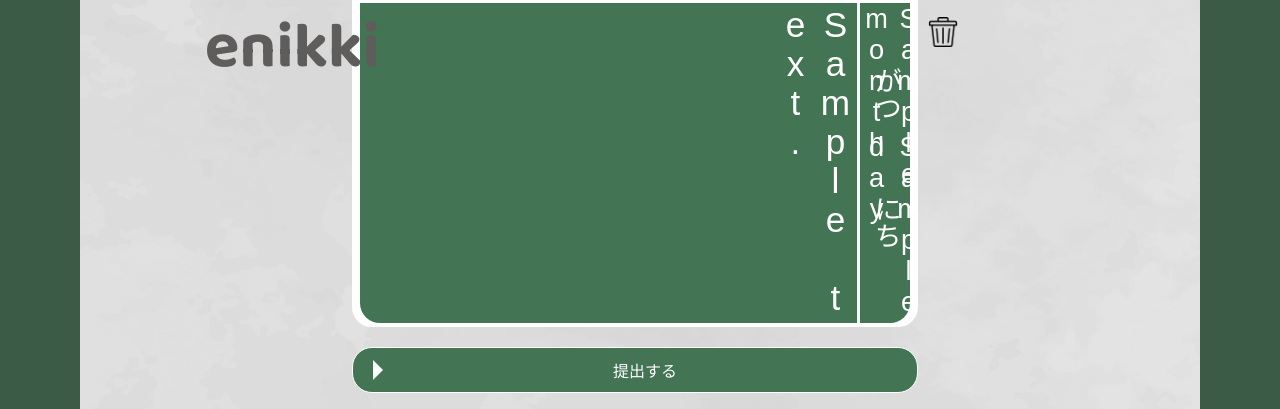
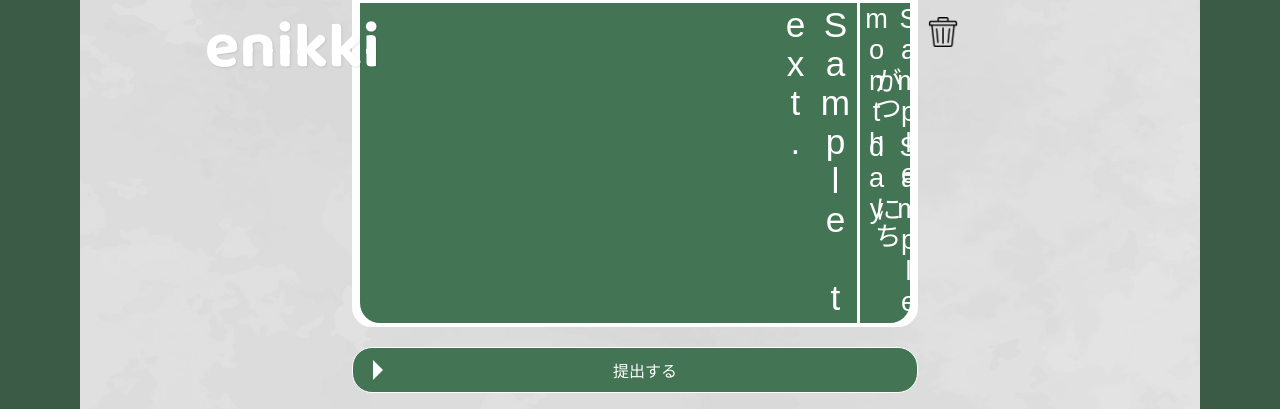
Before and after one commit to moriyoshi-kasuga/2025-summer-techjam, a Flask app: template app/templates/create.html in a window 1280 px wide. Shown: the part 391-800 px from the top of the page. Run offline with Flask 3, Linux system fonts and the light colour scheme; tables that the repository leaves empty hold one stand-in row (values such as "Sample post"); the template is opened without the code that fills it: values that come from a table or form of the project are taken from there, most other values are stand-ins (such as "Sample title", 1, 10 or a date in 2020); some web fonts are replaced.

Commit message:
fix: change title-enikki to white on create

```diff
--- a/app/templates/create.html
+++ b/app/templates/create.html
@@ -2,6 +2,12 @@
 
 {% block head %}
 <style>
+  #title-enikki {
+    color: white !important;
+    text-shadow: 1px 1px 2px rgba(0, 0, 0, 0.1);
+    z-index: 10;
+  }
+
   body {
     color: white;
     justify-content: center;
```
